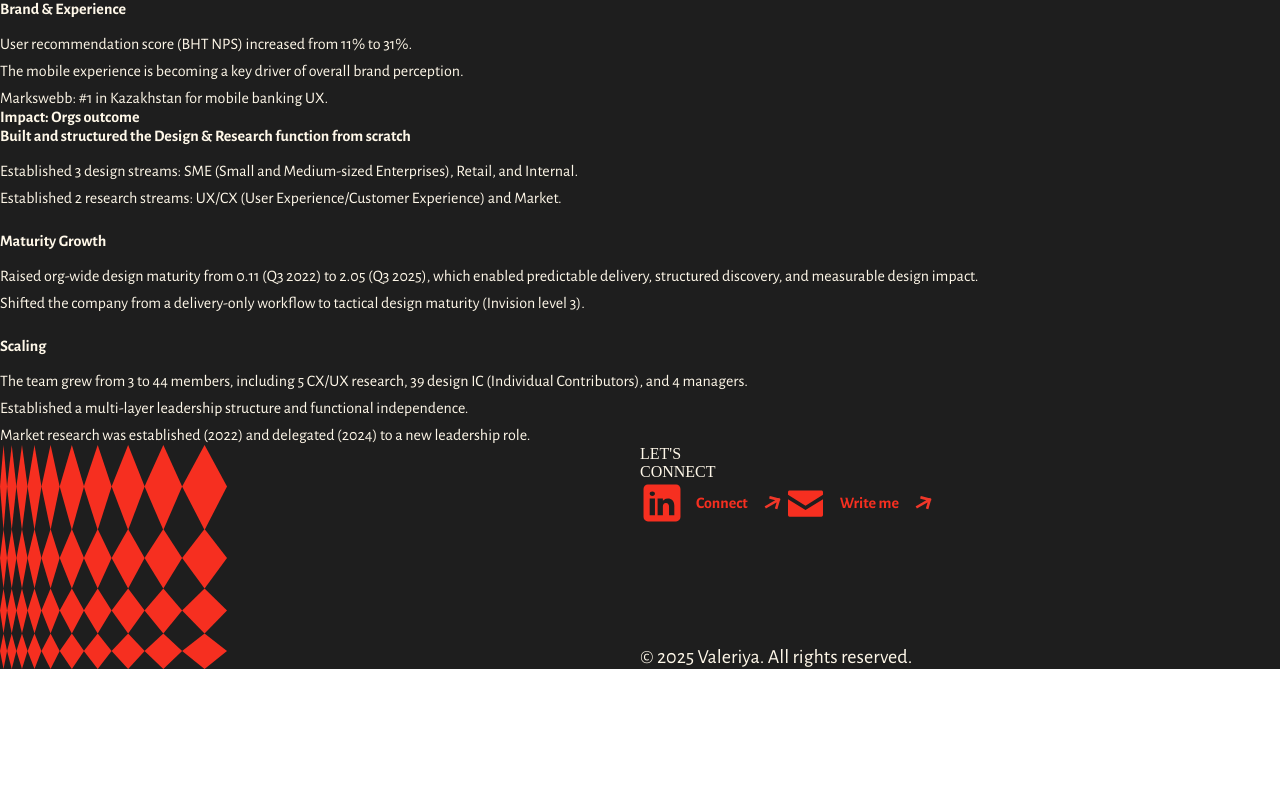
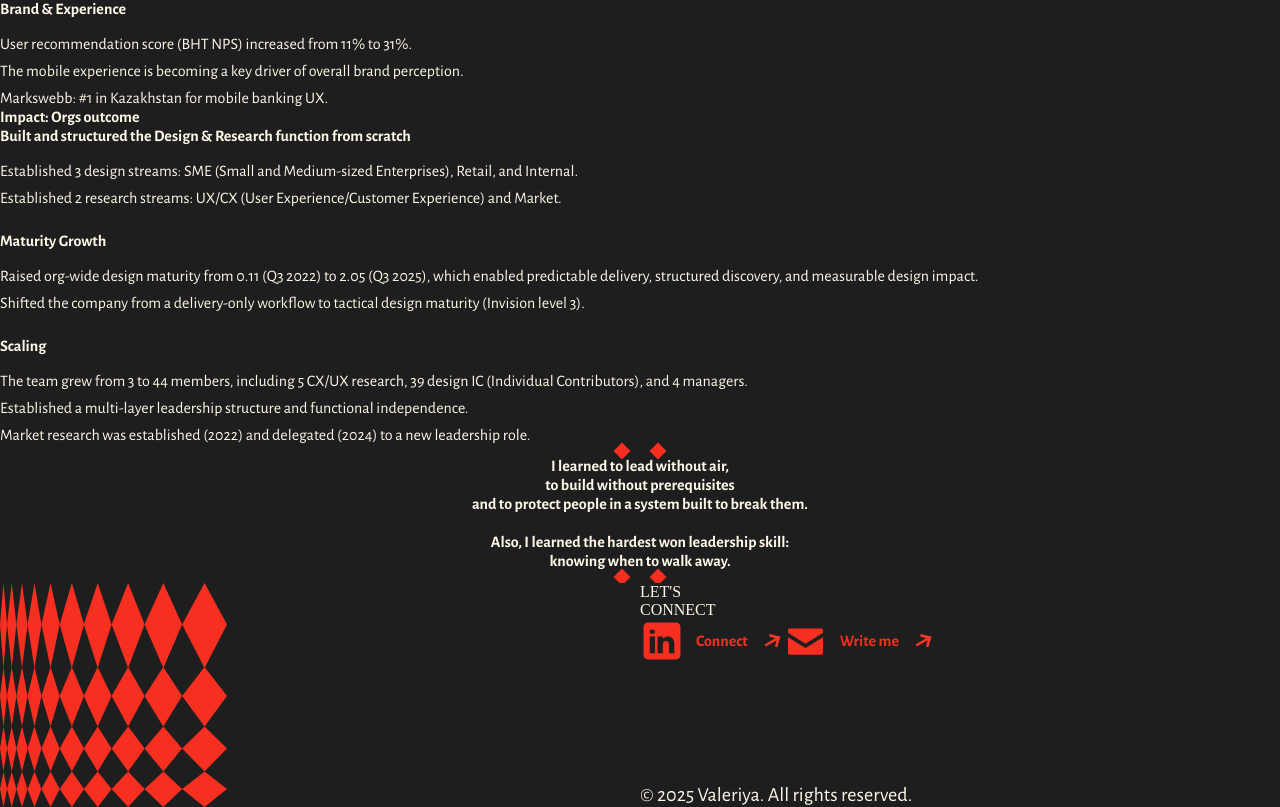
Before and after one commit to voleriyah/portfolio, a Next.js app: page /cases/end-to-end-transformation in a window 1280 px wide. Shown: the part 4217-5024 px from the top of the page. Before the commit the page ends 4886 px from the top, so only its background shows below. Built offline with nearby package versions, Linux system fonts and the light colour scheme; a web font is replaced by a local one.

Commit message:
quote added to case page

```diff
--- a/app/cases/end-to-end-transformation/page.tsx
+++ b/app/cases/end-to-end-transformation/page.tsx
@@ -867,6 +867,72 @@ export default function EndToEndTransformationPage() {
         </div>
       </section>
 
+      <section
+        className="w-full flex items-center justify-center"
+        style={{
+            paddingTop: 'clamp(48px, calc(48px + (92px - 48px) * ((100vw - 320px) / (1920px - 320px))), 92px)',
+          paddingBottom: 'clamp(48px, calc(48px + (92px - 48px) * ((100vw - 320px) / (1920px - 320px))), 92px)',
+          height: 'clamp(800px, calc(800px + (1500px - 800px) * ((100vw - 320px) / (1920px - 320px))), 1500px)',
+        }}
+      >
+        <div className="flex flex-col items-center justify-center w-full"
+        style={{
+
+        }}
+        >
+          {/* Top Diamonds - 2 diamonds horizontally aligned */}
+          <div className="flex items-center justify-center" style={{ gap: '24px', marginBottom: 'clamp(48px, calc(48px + (92px - 48px) * ((100vw - 320px) / (1920px - 320px))), 92px)' }}>
+            <div
+              style={{
+                width: '12px',
+                height: '12px',
+                backgroundColor: 'var(--main-red-accent, #F62F20)',
+                transform: 'rotate(45deg)',
+
+              }}
+            />
+            <div
+              style={{
+                width: '12px',
+                height: '12px',
+                backgroundColor: 'var(--main-red-accent, #F62F20)',
+                transform: 'rotate(45deg)',
+              }}
+            />
+          </div>
+
+
+          {/* Main Text */}
+          <h1 className="heading-xl" style={{ maxWidth: 'clamp(300px, calc(300px + (1000px - 300px) * ((100vw - 320px) / (1920px - 320px))), 1000px)', textAlign: 'center' }}>
+          I learned to lead without air,<br />  to build without prerequisites <br /> and to protect people in a system built to break them.
+<br />
+<br />
+Also, I learned the hardest won leadership skill: <br />
+knowing when to walk away.
+          </h1>
+
+          {/* Bottom Diamonds - 2 diamonds horizontally aligned */}
+          <div className="flex items-center justify-center" style={{ gap: '24px', marginTop: 'clamp(48px, calc(48px + (92px - 48px) * ((100vw - 320px) / (1920px - 320px))), 92px)' }}>
+            <div
+              style={{
+                width: '12px',
+                height: '12px',
+                backgroundColor: 'var(--main-red-accent, #F62F20)',
+                transform: 'rotate(45deg)',
+              }}
+            />
+            <div
+              style={{
+                width: '12px',
+                height: '12px',
+                backgroundColor: 'var(--main-red-accent, #F62F20)',
+                transform: 'rotate(45deg)',
+              }}
+            />
+          </div>
+        </div>
+      </section>
+
       {/* Footer Section */}
       <footer className="w-full bg-dark-bg relative overflow-hidden">
         <div
```
